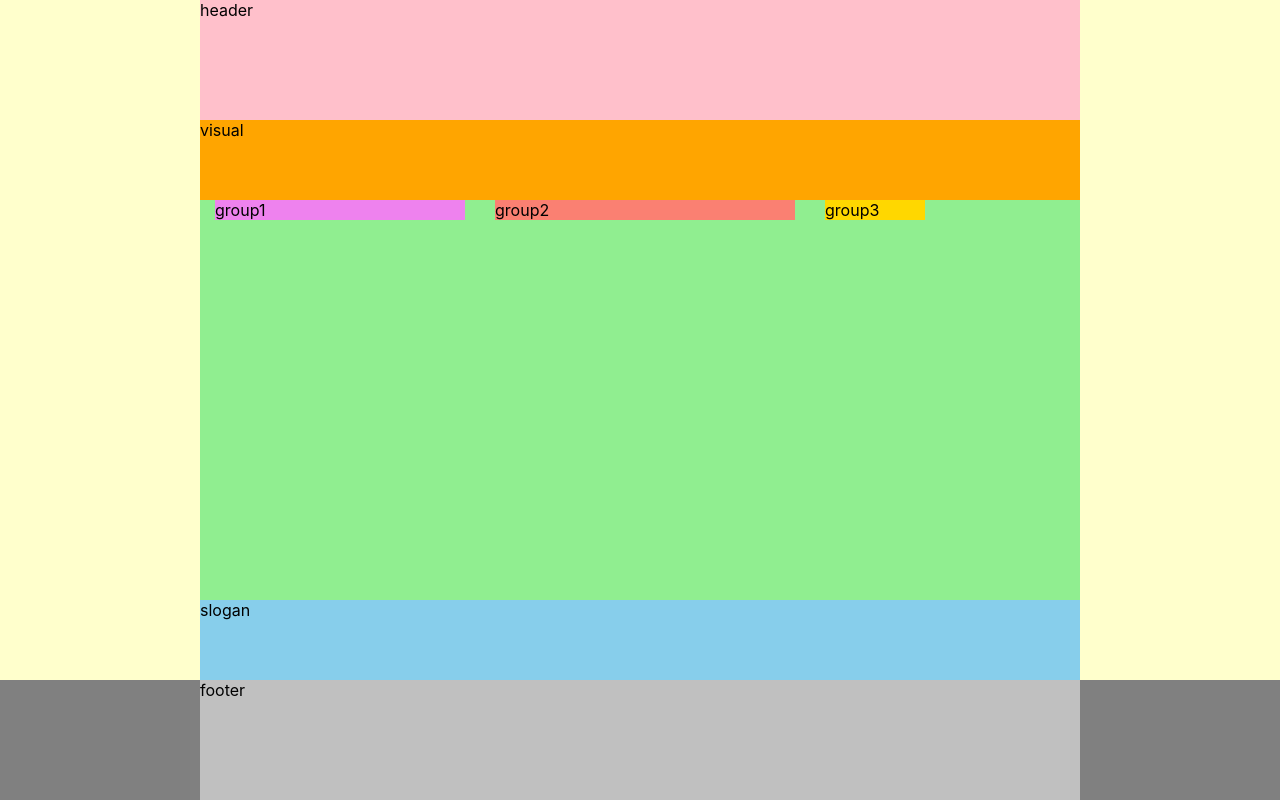
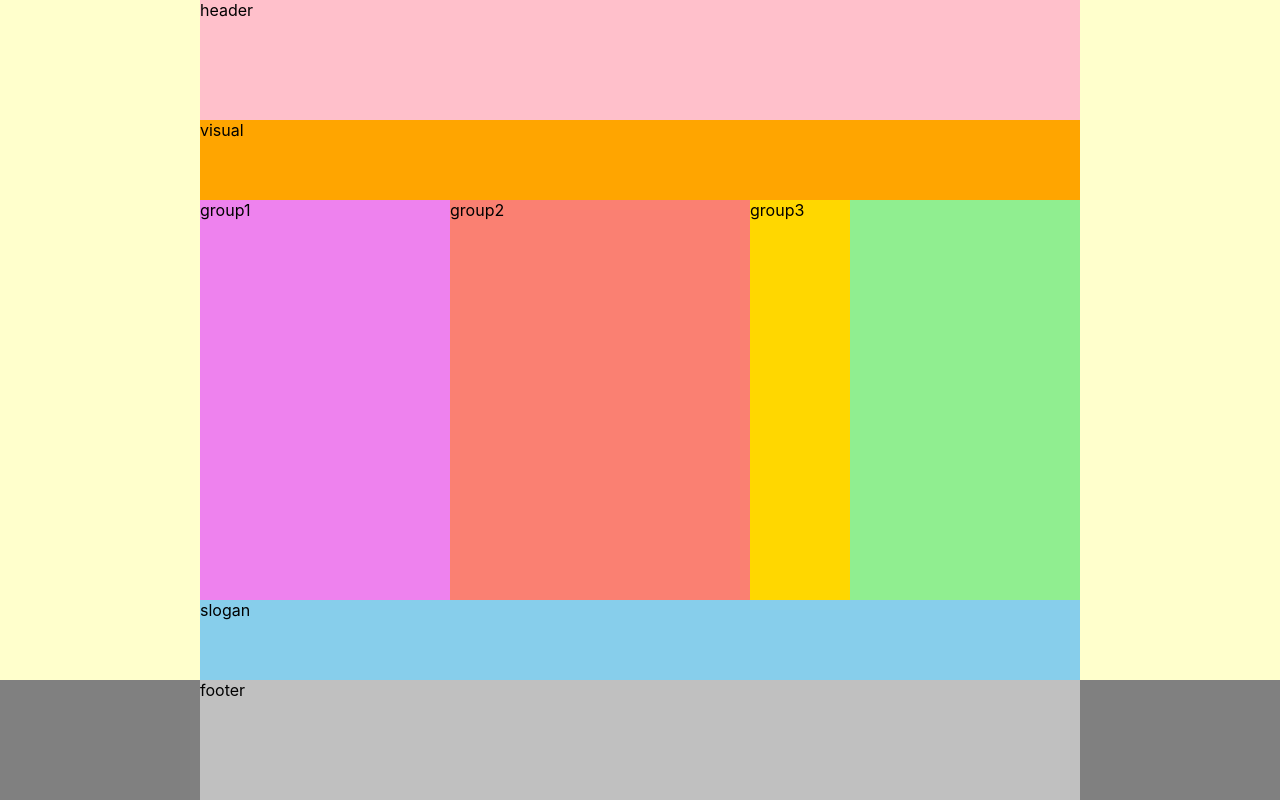
Before and after one commit to DoctorK4/HTML5, a website: page index.html in a window 1280 px wide. Drawn offline with Linux system fonts and the light colour scheme; a web font is replaced by a local one.

Commit message:
flex를 이용한 메인 레이아웃

```diff
--- a/styles/style.css
+++ b/styles/style.css
@@ -35,11 +35,8 @@ body {
 .main {
   background: lightgreen;
   height: 50vh;
-  display: flow-root;
-}
-.group {
-  margin: 0 15px;
-  float: left;
+  display: flex;
+  flex-direction: row;
 }
 .group1{
   background-color: violet;
```
